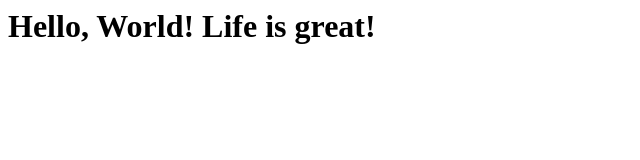
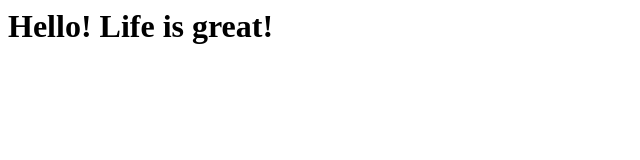
Before and after one commit to adanbueno/gerencia-configuracao, a plain HTML site: page test.html in a window 1280 px wide. Shown: the whole page, without its empty margins (0-640 px from the left). Drawn offline with Linux system fonts and the light colour scheme.

Commit message:
Atualizacao de mensagem

```diff
--- a/test.html
+++ b/test.html
@@ -4,6 +4,6 @@
     <!-- no style -->
   </head>
   <body>
-    <h1>Hello, World! Life is great!</h1>
+    <h1>Hello! Life is great!</h1>
   </body>
 </html>
```
